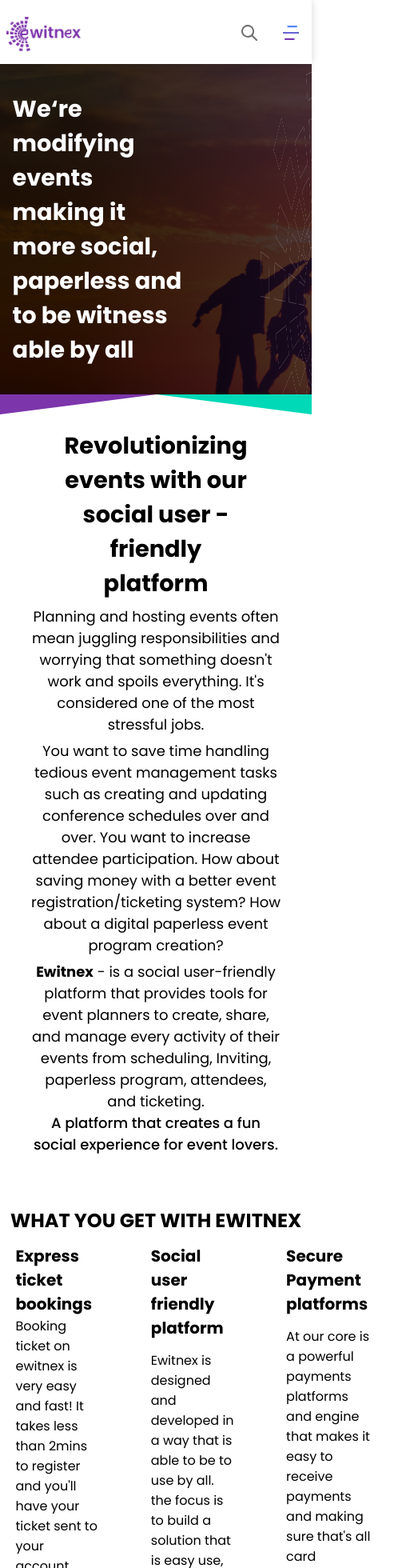
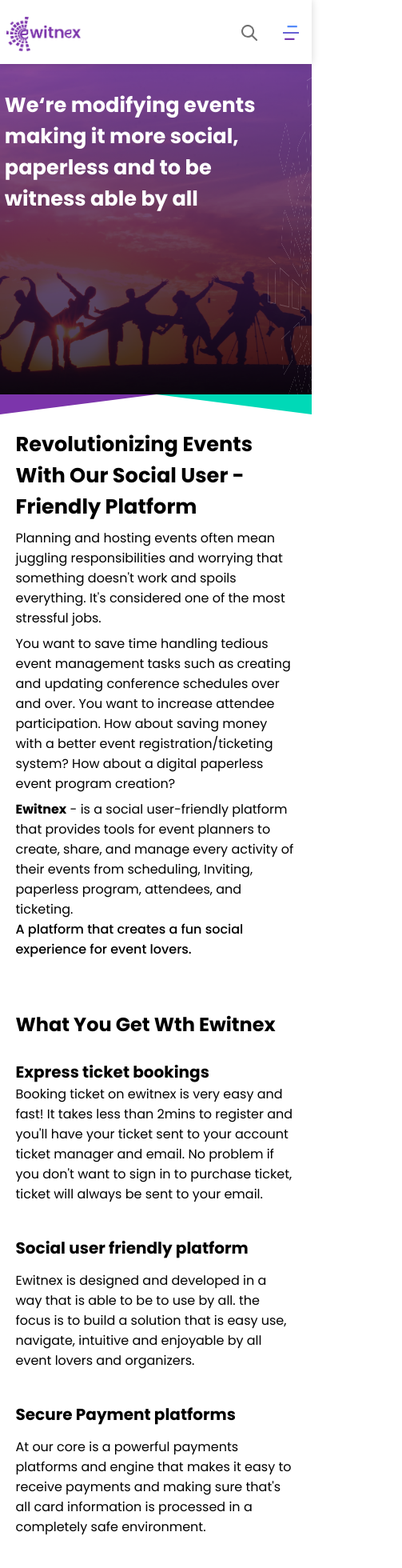
Before and after one commit to okorie2/ewitnex, a Next.js app: page /about in a window 390 px wide. Shown: the top 1960 px of the page at 80% size, 503 px wide, since content can reach past the window. Built offline with nearby package versions, Linux system fonts and the light colour scheme.

Commit message:
feat: made about page responsive

```diff
--- a/fragments/whatAreYouWaitingFor/index.tsx
+++ b/fragments/whatAreYouWaitingFor/index.tsx
@@ -6,31 +6,42 @@
 import Image from "next/image";
 import { Button } from "styles/components/button";
 import { H1 } from "styles/components/typography";
+import { useMediaQuery } from "@mui/material";
 import { screen } from "styles/theme";
 import Link from "next/link";
 
 export default function WhatAreYouWaitingForFragment() {
+  const isTablet = useMediaQuery("(max-width: 900px)");
   return (
     <div
       css={{
         background: "rgba(124, 53, 171, .42)",
         display: "flex",
+        flexDirection: isTablet ? "column" : "row",
         justifyContent: "space-between",
         alignItems: "center",
         fontFamily: "'Poppins', sans-serif",
       }}
     >
-      <div css={{ position: "relative", width: "12.9vw", height: "27.2vw" }}>
+      <div
+        css={{
+          position: "relative",
+          width: isTablet ? "60vw" : "12.9vw",
+          height: isTablet ? "90vw" : "27.2vw",
+          transform: isTablet ? "rotate(90deg)" : "rotate(0deg)",
+          marginTop: isTablet ? "-15%" : "",
+        }}
+      >
         <Image src="/assets/pngs/circle_r.png" alt="circle_r" fill />
       </div>
-      <div css={{ width: "55%" }}>
+      <div css={{ width: isTablet ? "90%":"55%" }}>
         <H1 small color={"#000"} size={"1.8rem"}>
           What are you waiting for?
         </H1>
         <H1 small color={"#000"} size={"1.8rem"}>
           Sign up, create event, find event, get attendees and get involve
         </H1>
-        <p css={{ color: "#000", fontSize: "1rem", marginTop: "3%" }}>
+        <p css={{ color: "#000", fontSize: "1rem", marginTop: "3%" , marginBottom:isTablet ? "3rem": ""}}>
           Our world is rapidly changing, and we are constantly looking for
           opportunities to meet people who share our interests. The way event
           planners do their work is being revolutionized by Ewitnex.
@@ -61,7 +72,11 @@
         >
           <Image src="/assets/pngs/fone.png" alt="fones" fill />
         </div> */}
-        <div css={{ width: "16.5vw", height: "27.4vw", position: "relative" }}>
+        <div css={{ width: isTablet ? "60vw" : "16.5vw",
+          height: isTablet ? "90vw" : "27.2vw",
+          transform: isTablet ? "rotate(90deg)" : "rotate(0deg)",
+          marginBottom: isTablet ? "-25%" : "",
+          position: "relative" }}>
           <Image
             src="/assets/pngs/circle_l.png"
             alt="circle_l"
--- a/pages/about/index.tsx
+++ b/pages/about/index.tsx
@@ -4,31 +4,31 @@
 import PublicSiteFooter from "@/components/footer/publicSite";
 import Navbar from "@/components/header";
 import { Lines } from "@/components/lines";
-
+import { useMediaQuery } from "@mui/material";
 import WhatAreYouWaitingForFragment from "fragments/whatAreYouWaitingFor";
 import Image from "next/image";
 import { H1, H2, H3 } from "styles/components/typography";
 
 export default function Index() {
+  const isTablet = useMediaQuery("(max-width: 900px)");
   return (
     <div css={{ fontFamily: "'Poppins', sans-serif" }}>
       <Navbar />
-
       <div
         css={{
-          backgroundImage: " url(/assets/pngs/about.png) ",
+          backgroundImage: isTablet ? "url(/assets/pngs/about-mobile.png)":" url(/assets/pngs/about.png) ",
           height: "413px",
           display: "flex",
           backgroundSize: "cover",
           justifyContent: "space-between",
-          alignItems: "center",
+          alignItems: isTablet ? "":"center",
           fontFamily: "'Poppins', sans-serif",
           marginTop: "5rem",
           backdropFilter: "blur(5px) brightness(25%) contrast(100%)",
         }}
       >
-        <H1 css={{ width: "60%", paddingLeft: "4%" }} small>
-          We&lsquo;re modifying events <br /> making it more social, paperless
+        <H1 css={{ width: isTablet ? "100%" : "60%", paddingLeft: isTablet ? "1.5%":"4%" , paddingRight: isTablet ? "1%" : "" , paddingTop:isTablet ? "2rem":""}} size={isTablet ? "1.6rem":""} small>
+          We&lsquo;re modifying events {!isTablet && <br />} making it more social, paperless
           and to be witness able by all
         </H1>
         <div css={{ width: "17.5vw", height: "428px", position: "relative" }}>
@@ -37,15 +37,16 @@
       </div>
       <Lines />
 
-      <div css={{ textAlign: "center" }}>
+      <div css={{ textAlign: isTablet ? "left" : "center" }}>
         <H1
           small
           color={"#000"}
-          css={{ width: "60%", margin: "auto" }}
+          css={{ width: isTablet? "90%": "60%", margin: "auto" }}
+          size={isTablet ? "1.6rem":""}
         >
-          Revolutionizing events with our social user -friendly platform
+          Revolutionizing {isTablet ? "E":"e"}vents {isTablet ? "W":"w"}ith {isTablet ? "O":"o"}ur {isTablet ? "S":"s"}ocial {isTablet ? "U":"u"}ser -{isTablet ? "F":"f"}riendly {isTablet ? "P":"p"}latform
         </H1>
-        <div css={{ width: "80%", margin: "auto", fontSize: "18px" }}>
+        <div css={{ width: isTablet? "90%": "80%", margin: "auto", fontSize: isTablet? "16px":"18px" }}>
           <p css={{ margin: "2% 0" }}>
             Planning and hosting events often mean juggling responsibilities and
             worrying that something doesn&apos;t work and spoils everything.
@@ -72,12 +73,14 @@
         </div>
       </div>
       <div css={{ marginTop: "4rem" }}>
-        <H2 css={{ textAlign: "center" }}>What you get with Ewitnex </H2>
+        <H2 css={{ textAlign: isTablet ? "left":"center" , paddingLeft: isTablet ? "5%" : "" }} small = {isTablet}>What {isTablet ? "Y":"y"}ou {isTablet ? "G":"g"}et {isTablet ? "W":"w"}th Ewitnex </H2>
         <div
           css={{
-            display: "grid",
+            display: isTablet ? "flex":"grid",
+            flexDirection:"column",
             gridTemplateColumns: "30% 30% 30%",
-            gap: "4rem",
+            gap: isTablet ? "2.5rem":"4rem",
+            marginTop:isTablet ? "1rem":"",
             padding: "3% 5%",
           }}
         >
@@ -111,9 +114,11 @@
         </div>
         <div
           css={{
-            display: "grid",
+            display: isTablet ? "flex":"grid",
+            flexDirection:"column",
             gridTemplateColumns: "30% 30% 30%",
-            gap: "4rem",
+            gap: isTablet ? "2.5rem":"4rem",
+            marginTop:isTablet ? "1rem":"",
             padding: "3% 5%",
           }}
         >
@@ -144,9 +149,10 @@
         </div>
         <div
           css={{
-            display: "grid",
+            display: isTablet ? "flex":"grid",
+            flexDirection:"column",
             gridTemplateColumns: "30% 30% 30%",
-            gap: "4rem",
+            gap: isTablet ? "2.5rem":"4rem",
             marginBottom: "5rem",
             padding: "3% 5%",
           }}
```
Also changed, not shown: public/assets/pngs/about-mobile.png (added).
